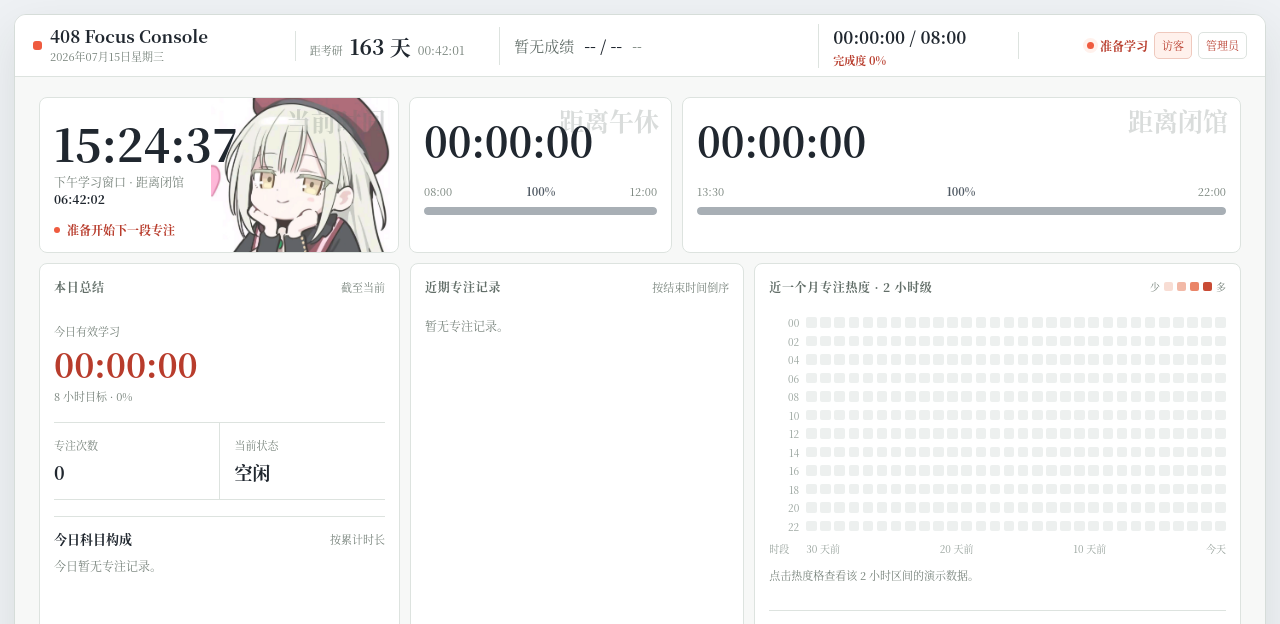
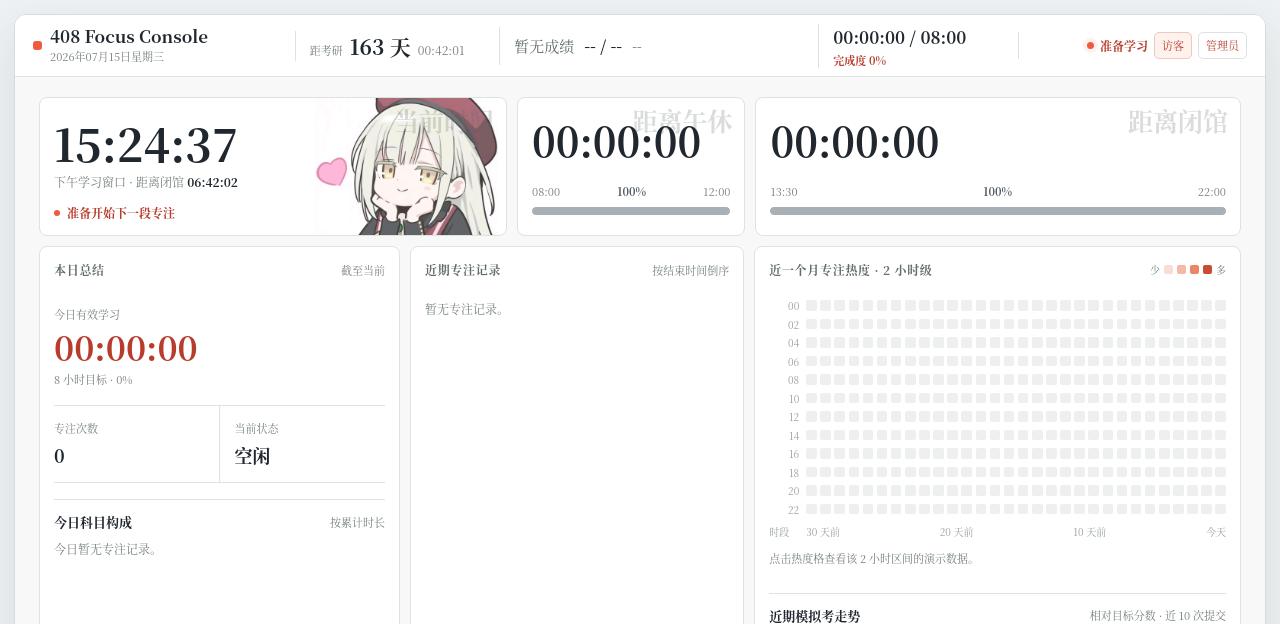
Before and after one commit to GYPp1us/408-Dashboard, a Flask app: page /guest in a window 1280 px wide. Shown: the top 624 px of the page. Run offline with Flask 3, Linux system fonts and the light colour scheme; data comes from the database, SQL or seed files in the repository; data that the repository does not hold is empty.

Commit message:
style: 放大当前时间主卡片

```diff
--- a/app/static/app.css
+++ b/app/static/app.css
@@ -40,7 +40,7 @@ button { cursor:pointer; }
 .back-link { color:var(--accent-deep); }
 .panel { min-width:0; padding:14px; border:1px solid var(--line); border-radius:8px; background:var(--surface); }
 .panel h2 { margin:0; font-size:14px; }
-.time-grid { --morning-window:14400fr; --library-window:30600fr; display:grid; grid-template-columns:360px minmax(0,var(--morning-window)) minmax(0,var(--library-window)); gap:10px; }
+.time-grid { --morning-window:14400fr; --library-window:30600fr; display:grid; grid-template-columns:468px minmax(0,var(--morning-window)) minmax(0,var(--library-window)); gap:10px; }
 .time-card { position:relative; min-height:136px; overflow:hidden; }
 .time-card h2 { position:absolute; z-index:1; top:10px; right:12px; color:rgba(98,110,104,.24); font-size:25px; font-weight:800; line-height:1; letter-spacing:0; white-space:nowrap; pointer-events:none; }
 .section-heading h2 { color:#626e68; font-size:12px; font-weight:700; letter-spacing:.7px; text-transform:uppercase; }
```
Also changed, not shown: tests/test_theme.py (+1 -1 lines).
